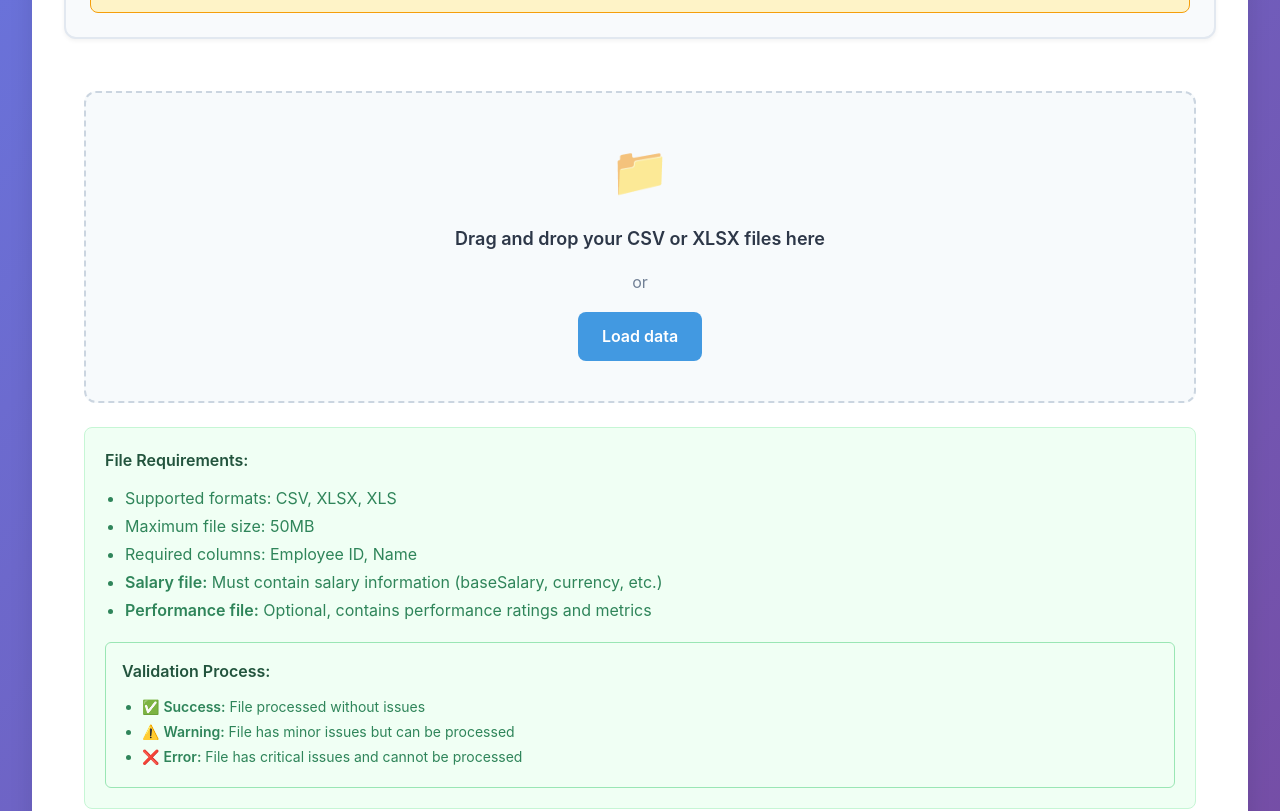
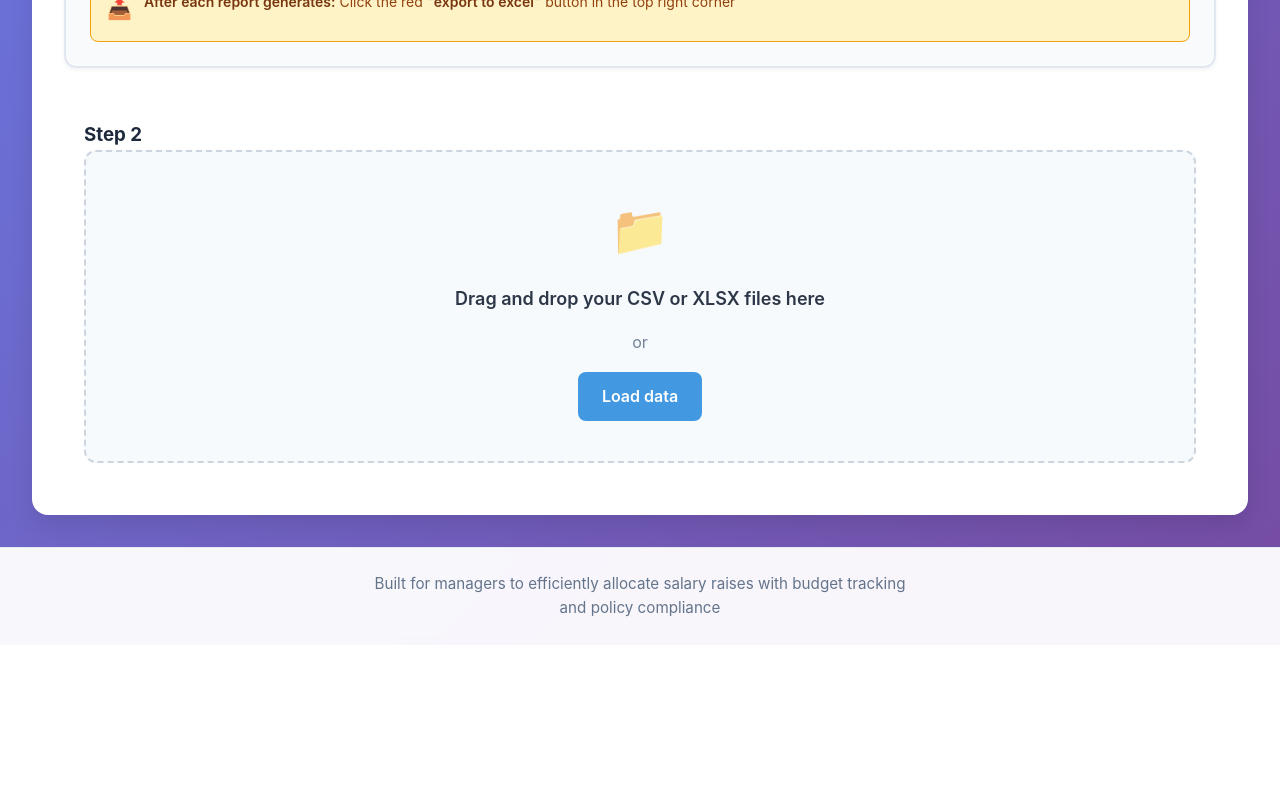
Before and after one commit to Raleighawesome/static-salary-dashboard, a React (Vite) app: page / in a window 1280 px wide. Shown: the part 700-1511 px from the top of the page. After the commit the page ends 1345 px from the top, so only its background shows below. Built offline with nearby package versions, Linux system fonts and the light colour scheme.

Commit message:
Update App and FileUpload components

```diff
--- a/src/App.tsx
+++ b/src/App.tsx
@@ -420,10 +420,11 @@ function App() {
             </div>
             <div className="view-header">
               <h2>📁 Load Employee Data</h2>
-              <p>Load employee data (stored locally, never transmitted)</p>
+              <p>Stored locally, never transmitted</p>
             </div>
 
             {/* Workday Instructions */}
+            <h3>Step 1</h3>
             <div className="workday-instructions">
               <h3>📋 Required Workday Reports</h3>
               <p>Please download these two spreadsheets from Workday. (Search for them in Workday, or use the links below)</p>
--- a/src/components/FileUpload.tsx
+++ b/src/components/FileUpload.tsx
@@ -243,6 +243,7 @@ export const FileUpload: React.FC<FileUploadProps> = ({
 
   return (
     <div className={styles['file-upload-container']}>
+      <h3>Step 2</h3>
       {/* Drag and Drop Zone */}
       <div
         className={`${styles['file-upload-zone']} ${dragActive ? styles.active : ''} ${disabled ? styles.disabled : ''}`}
@@ -370,30 +371,7 @@ export const FileUpload: React.FC<FileUploadProps> = ({
         </div>
       )}
 
-      {/* Enhanced Instructions */}
-      <div className={styles['upload-instructions']}>
-        <h4>File Requirements:</h4>
-        <ul>
-          <li>Supported formats: CSV, XLSX, XLS</li>
-          <li>Maximum file size: {maxFileSize}MB</li>
-          <li>Required columns: Employee ID, Name</li>
-          <li>
-            <strong>Salary file:</strong> Must contain salary information (baseSalary, currency, etc.)
-          </li>
-          <li>
-            <strong>Performance file:</strong> Optional, contains performance ratings and metrics
-          </li>
-        </ul>
 
-        <div className={styles['validation-info']}>
-          <h4>Validation Process:</h4>
-          <ul>
-            <li>✅ <strong>Success:</strong> File processed without issues</li>
-            <li>⚠️ <strong>Warning:</strong> File has minor issues but can be processed</li>
-            <li>❌ <strong>Error:</strong> File has critical issues and cannot be processed</li>
-          </ul>
-        </div>
-      </div>
     </div>
   );
 };
```
